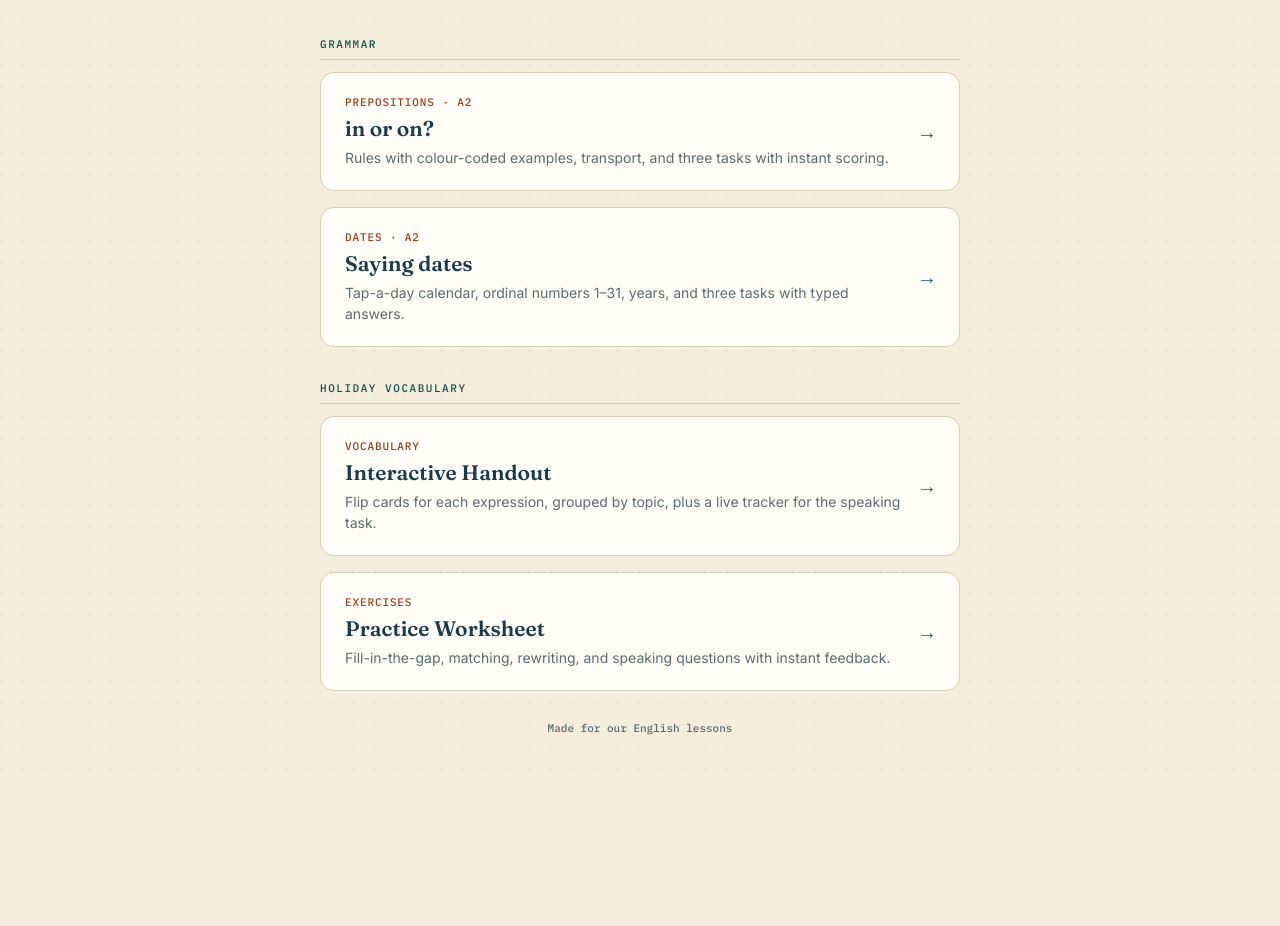
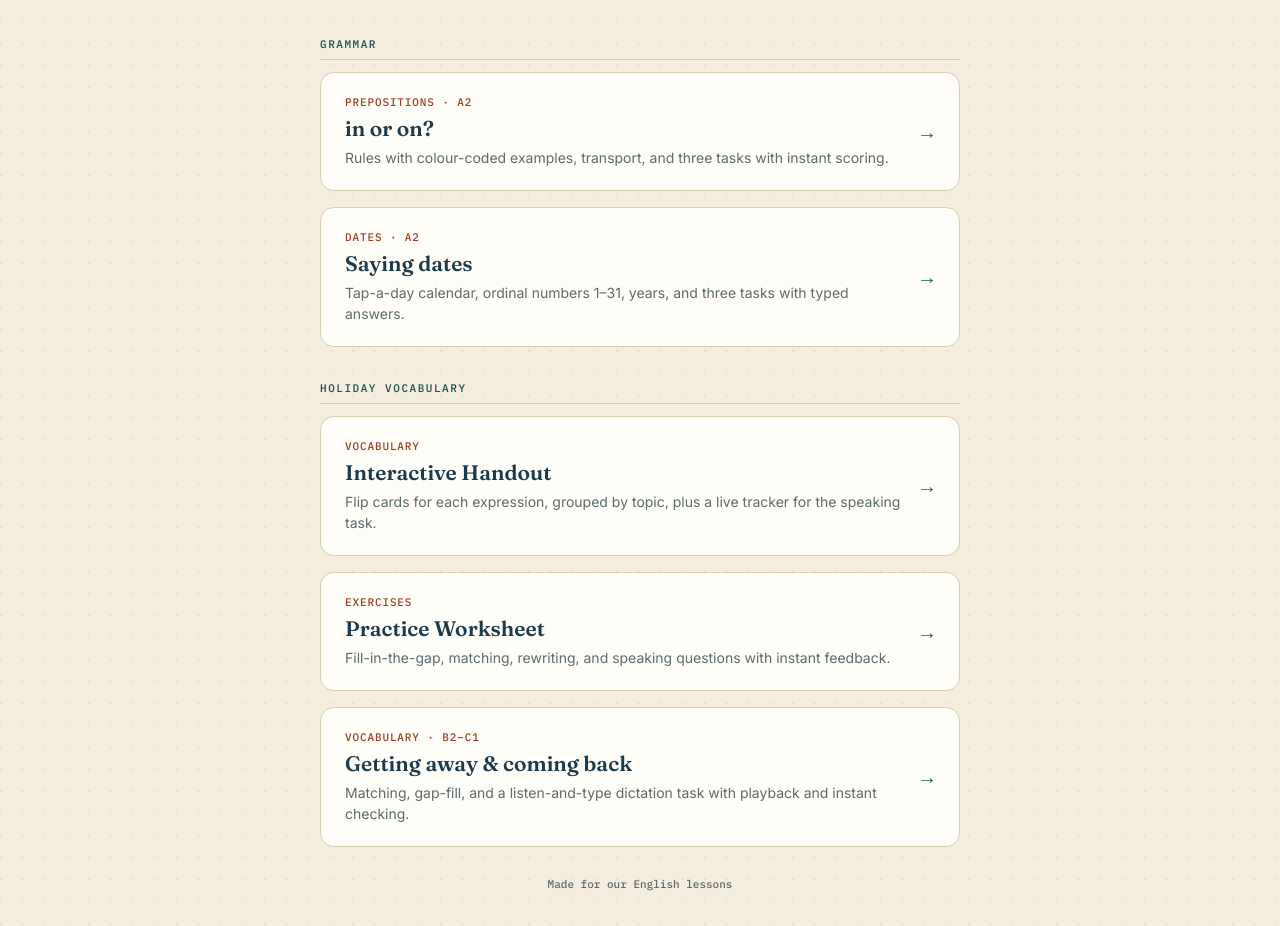
Before and after one commit to alma-studio/efl-materials, a plain HTML site: page index.html in a window 1280 px wide. Shown: the part 134-1060 px from the top of the page. Before the commit the page ends 904 px from the top, so only its background shows below. Drawn offline with Linux system fonts and the light colour scheme.

Commit message:
Add files via upload

```diff
--- a/index.html
+++ b/index.html
@@ -161,6 +161,12 @@
         <p>Fill-in-the-gap, matching, rewriting, and speaking questions with instant feedback.</p>
         <span class="arrow">&rarr;</span>
       </a>
+      <a class="card" href="vocabulary-practice.html">
+        <div class="card-tag">Vocabulary &middot; B2&ndash;C1</div>
+        <h2>Getting away &amp; coming back</h2>
+        <p>Matching, gap-fill, and a listen-and-type dictation task with playback and instant checking.</p>
+        <span class="arrow">&rarr;</span>
+      </a>
     </div>
 
     <p class="footer">Made for our English lessons</p>
```
